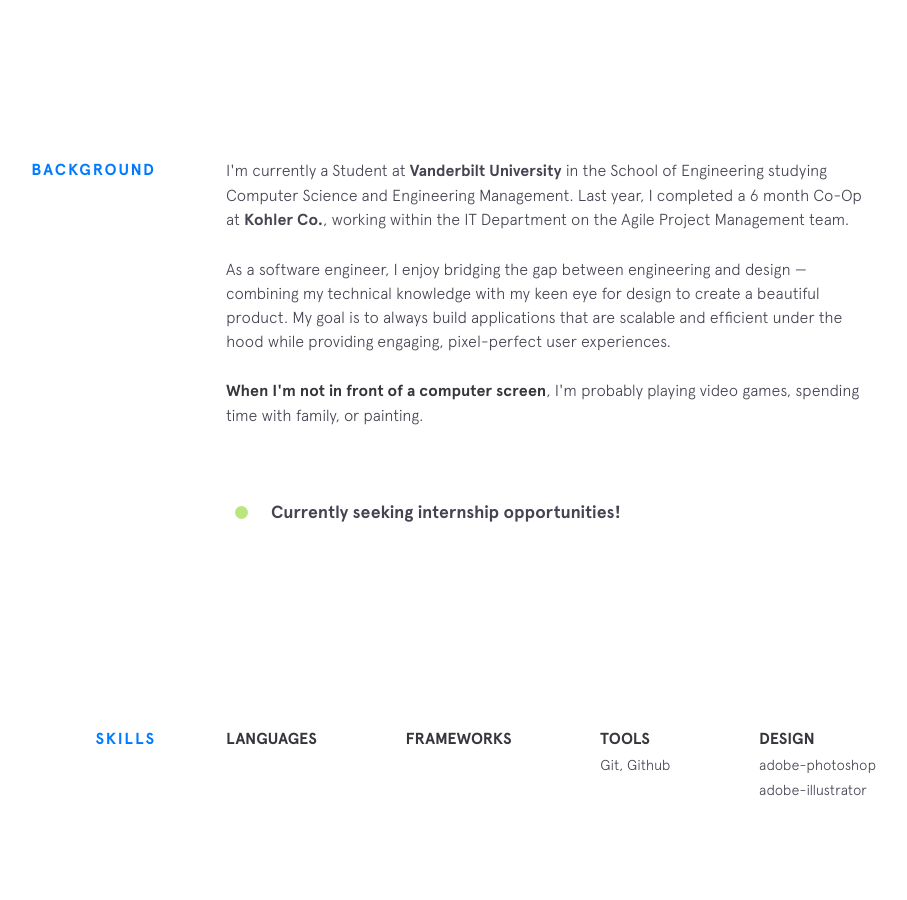
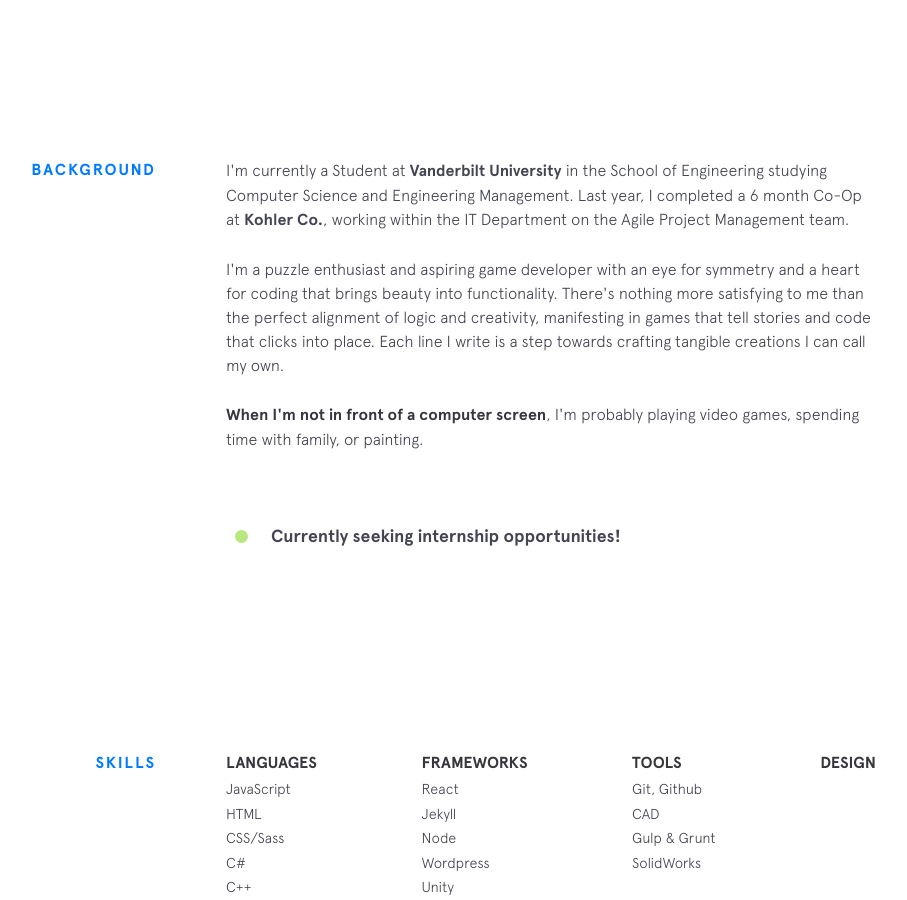
Before and after one commit to emmakyber/emmakyber.github.io, a Jekyll site: the page built from index.html, in a window 1280 px wide and 900 px high, scrolled down 842 px. Shown: the whole window, without its empty margins (224-1131 px from the left). Built offline with Jekyll 4.4.1, drawn with Linux system fonts in a browser that asks for light colours; nearby versions of some CDN libraries; some of the changed text lies outside the part shown.

Commit message:
edits to profile

```diff
--- a/_data/skills.yml
+++ b/_data/skills.yml
@@ -1,17 +1,31 @@
-development:
+languages:
   - item: JavaScript
-  - item: HTML5
-  - item: CSS3
+  - item: HTML
+  - item: CSS/Sass
   - item: C#
   - item: C++
   - item: C
   - item: Python
 
-design:
-  - item: adobe-photoshop
-  - item: adobe-illustrator
+frameworks:
+  - item: React
+  - item: Jekyll
+  - item: Node
+  - item: Wordpress
+  - item: Unity
+  - item: Confluence
+  - item: Jira
 
 tools:
   - item: Git, Github
+  - item: CAD
+  - item: Gulp & Grunt
+  - item: SolidWorks
 
-knowledge:
+other:
+  - item: Excel/Numbers/Sheets
+  - item: PowerPoint/Keynote/Slides
+  - item: Problem Solving
+  - item: Communication
+  - item: Agile
+  - item: Mandarin Chinese
--- a/_data/timeline.yml
+++ /dev/null
@@ -1,6 +0,0 @@
-- position: Vanderbilt University
-  company: Vanderbilt School of Engineering;
-  url: http://www.ccis.northeastern.edu/program/information-science-bs/
-  #description: Candidate for Bachelor of Science in Information Science with a concentration in Human Computer Interaction (HCI) and a minor in Interaction Design.<br>Expected graduation May 2018
-  #sprite: university
-  date: 2021 - Present
--- a/_includes/background.html
+++ b/_includes/background.html
@@ -11,11 +11,10 @@
     </p>
 
     <p>
-      As a software engineer, I enjoy bridging the gap between engineering and design &mdash; combining my technical
-      knowledge
-      with my keen eye for design to create a beautiful product. My goal is to always build applications that are
-      scalable
-      and efficient under the hood while providing engaging, pixel-perfect user experiences.
+      I'm a puzzle enthusiast and aspiring game developer with an eye for symmetry and a heart for coding that brings beauty
+      into functionality. There's nothing more satisfying to me than the perfect alignment of logic and creativity, manifesting
+      in games that tell stories and code that clicks into place. Each line I write is a step towards crafting tangible creations
+      I can call my own.
     </p>
 
     <p>
--- a/_includes/intro.html
+++ b/_includes/intro.html
@@ -4,7 +4,7 @@
   </h1>
 
   <h2 class="intro__tagline">I'm
-    <span class="name">Emma Kyber</span>, a Vanderbilt student studying computer sciene and Engineering Management.
+    <span class="name">Emma Kyber</span>, a Vanderbilt student studying Computer Science and Engineering Management.
     <span class="emoji technologist"></span>
   </h2>
 
```
Also changed, not shown: _data/experience.yml (added, +38 -0 lines), _data/navigation.yml (deleted, +0 -27 lines), _data/services.yml (deleted, +0 -7 lines), _data/other-projects.yml (added), _data/portfolio.yml (deleted).
